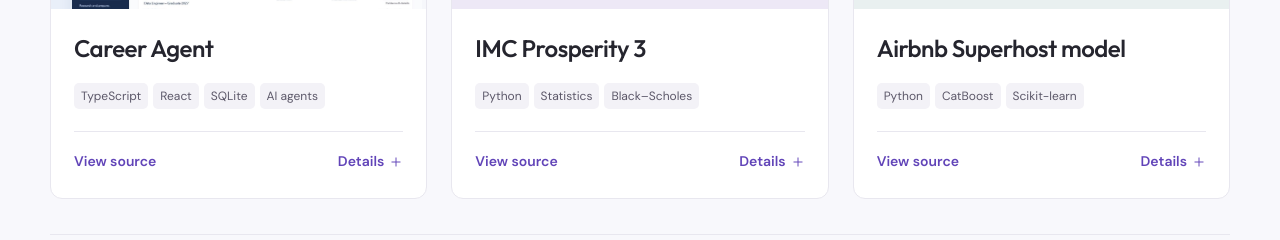
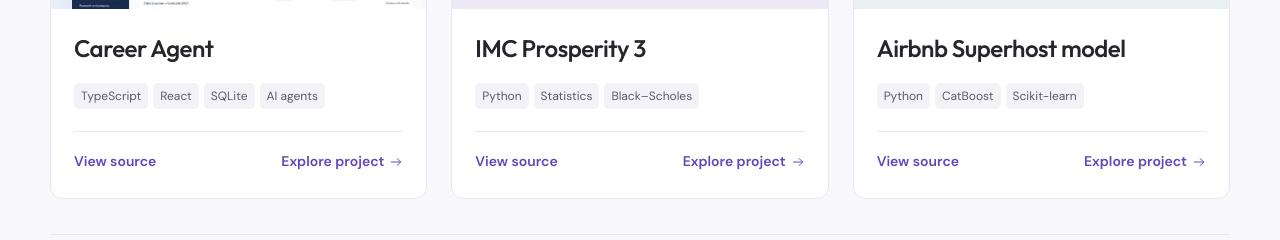
Before and after one commit to AdiRosenstock/AdiRosenstock.github.io, a website: page dist/index.html in a window 1280 px wide. Shown: the part 1960-2200 px from the top of the page. Drawn offline with Linux system fonts and the light colour scheme.

Commit message:
Link the portfolio to published project pages

```diff
--- a/dist/index.html
+++ b/dist/index.html
@@ -81,11 +81,11 @@
           <div class="featured-preview"><div class="preview-browser"><span class="browser-dots" aria-hidden="true"><i></i><i></i><i></i></span><span>fplbanterboost.com</span></div><img id="banterboost-preview" src="assets/banterboost-analytics-current.jpg" width="979" height="680" alt="Current live BanterBoost analytics page showing player forecasts, market odds, and model estimates" loading="lazy"><div class="preview-switcher" aria-label="BanterBoost screenshots"><button type="button" data-banter-view="analytics" aria-pressed="true">Analytics & odds</button><button type="button" data-banter-view="league" aria-pressed="false">Live league</button></div><span class="preview-label" id="banterboost-preview-caption">Player forecasts and market odds, with their sources.</span></div>
         </article>
         <div class="project-grid">
-          <article class="project-card career-card"><div class="card-visual career-visual"><img src="assets/career-agent.png" width="1440" height="1089" alt="Career Agent application workspace with fictional demonstration jobs and a review queue" loading="lazy"></div><div class="card-copy"><h3>Career Agent</h3><div class="tag-list"><span>TypeScript</span><span>React</span><span>SQLite</span><span>AI agents</span></div><div class="card-links"><a href="https://github.com/AdiRosenstock/career-agent-public" target="_blank" rel="noopener noreferrer">View source</a><button type="button" data-project="career" aria-label="Career Agent details">Details <svg viewBox="0 0 24 24" aria-hidden="true"><path d="M12 5v14M5 12h14"/></svg></button></div></div></article>
-          <article class="project-card trading-card"><div class="card-visual trading-visual"><p>IMC Prosperity 3</p><div class="rank-pair"><div><strong>1<sup>st</sup></strong><span>Central America<br>& the Caribbean</span></div><div><strong>3<sup>rd</sup></strong><span>Latin America</span></div></div><span class="visual-footnote">Team Literal Zero · 2025</span></div><div class="card-copy"><h3>IMC Prosperity 3</h3><div class="tag-list"><span>Python</span><span>Statistics</span><span>Black–Scholes</span></div><div class="card-links"><a href="https://github.com/AdiRosenstock/IMC_Prosperity_3" target="_blank" rel="noopener noreferrer">View source</a><button type="button" data-project="trading" aria-label="IMC Prosperity 3 details">Details <svg viewBox="0 0 24 24" aria-hidden="true"><path d="M12 5v14M5 12h14"/></svg></button></div></div></article>
-          <article class="project-card airbnb-card"><div class="card-visual airbnb-visual"><span class="score-label">Airbnb Superhost classification</span><strong>0.9908</strong><span class="score-subtitle">ROC-AUC</span><div class="score-position"><span>2nd place</span><span>124 participants</span></div></div><div class="card-copy"><h3>Airbnb Superhost model</h3><div class="tag-list"><span>Python</span><span>CatBoost</span><span>Scikit-learn</span></div><div class="card-links"><a href="https://github.com/AdiRosenstock/Airbnb-Classification-Problem-Kaggle" target="_blank" rel="noopener noreferrer">View source</a><button type="button" data-project="airbnb" aria-label="Airbnb Superhost model details">Details <svg viewBox="0 0 24 24" aria-hidden="true"><path d="M12 5v14M5 12h14"/></svg></button></div></div></article>
+          <article class="project-card career-card"><div class="card-visual career-visual"><img src="assets/career-agent.png" width="1440" height="1089" alt="Career Agent application workspace with fictional demonstration jobs and a review queue" loading="lazy"></div><div class="card-copy"><h3>Career Agent</h3><div class="tag-list"><span>TypeScript</span><span>React</span><span>SQLite</span><span>AI agents</span></div><div class="card-links"><a href="https://github.com/AdiRosenstock/career-agent-public" target="_blank" rel="noopener noreferrer">View source</a><a href="projects/career-agent/" aria-label="Explore Career Agent">Explore project <svg viewBox="0 0 24 24" aria-hidden="true"><path d="M4 12h16m-6-6 6 6-6 6"/></svg></a></div></div></article>
+          <article class="project-card trading-card"><div class="card-visual trading-visual"><p>IMC Prosperity 3</p><div class="rank-pair"><div><strong>1<sup>st</sup></strong><span>Central America<br>& the Caribbean</span></div><div><strong>3<sup>rd</sup></strong><span>Latin America</span></div></div><span class="visual-footnote">Team Literal Zero · 2025</span></div><div class="card-copy"><h3>IMC Prosperity 3</h3><div class="tag-list"><span>Python</span><span>Statistics</span><span>Black–Scholes</span></div><div class="card-links"><a href="https://github.com/AdiRosenstock/IMC_Prosperity_3" target="_blank" rel="noopener noreferrer">View source</a><a href="projects/imc-prosperity/" aria-label="Explore IMC Prosperity 3">Explore project <svg viewBox="0 0 24 24" aria-hidden="true"><path d="M4 12h16m-6-6 6 6-6 6"/></svg></a></div></div></article>
+          <article class="project-card airbnb-card"><div class="card-visual airbnb-visual"><span class="score-label">Airbnb Superhost classification</span><strong>0.9908</strong><span class="score-subtitle">ROC-AUC</span><div class="score-position"><span>2nd place</span><span>124 participants</span></div></div><div class="card-copy"><h3>Airbnb Superhost model</h3><div class="tag-list"><span>Python</span><span>CatBoost</span><span>Scikit-learn</span></div><div class="card-links"><a href="https://github.com/AdiRosenstock/Airbnb-Classification-Problem-Kaggle" target="_blank" rel="noopener noreferrer">View source</a><a href="projects/airbnb-classification/" aria-label="Explore Airbnb Superhost model">Explore project <svg viewBox="0 0 24 24" aria-hidden="true"><path d="M4 12h16m-6-6 6 6-6 6"/></svg></a></div></div></article>
         </div>
-        <div class="more-projects"><span>Also exploring</span><a href="https://github.com/AdiRosenstock/DOMUS" target="_blank" rel="noopener noreferrer"><strong>DOMUS</strong><span>Bringing people together over dinner</span><svg viewBox="0 0 24 24" aria-hidden="true"><path d="M14 4h6v6M20 4l-9 9M10 4H4v16h16v-6"/></svg></a><a href="https://github.com/AdiRosenstock/TikiData.FC" target="_blank" rel="noopener noreferrer"><strong>TikiData FC</strong><span>Football through the lens of data</span><svg viewBox="0 0 24 24" aria-hidden="true"><path d="M14 4h6v6M20 4l-9 9M10 4H4v16h16v-6"/></svg></a></div>
+        <div class="more-projects"><span>Also exploring</span><a href="projects/domus/"><strong>DOMUS</strong><span>Bringing people together over dinner</span><svg viewBox="0 0 24 24" aria-hidden="true"><path d="M14 4h6v6M20 4l-9 9M10 4H4v16h16v-6"/></svg></a><a href="projects/tikidata-fc/"><strong>TikiData FC</strong><span>Football through the lens of data</span><svg viewBox="0 0 24 24" aria-hidden="true"><path d="M14 4h6v6M20 4l-9 9M10 4H4v16h16v-6"/></svg></a></div>
       </div>
     </section>
 
```
Also changed, not shown: README.md.
